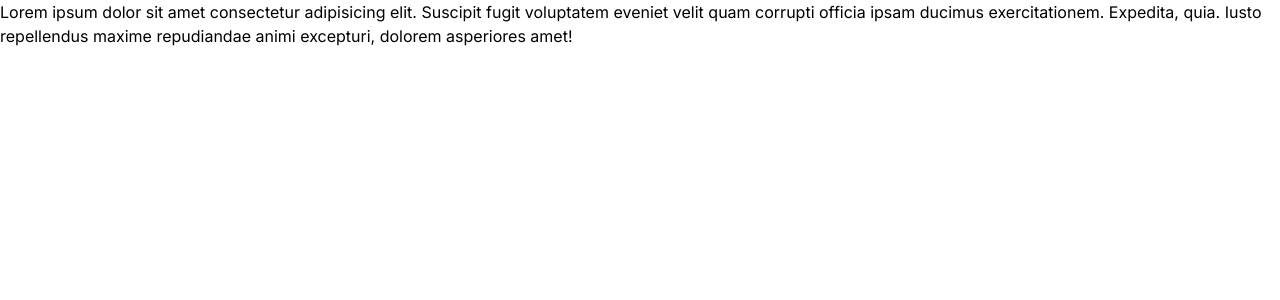
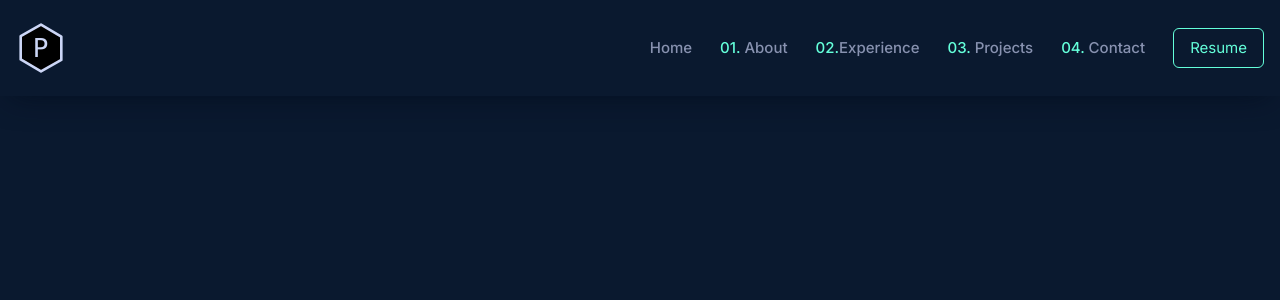
Before and after one commit to Euphoria99/portfolio-next, a Next.js app: page / in a window 1280 px wide. Shown: the top 300 px of the page. Built offline with nearby package versions, Linux system fonts and the light colour scheme.

Commit message:
Navbar and framer motion

```diff
--- a/app/layout.tsx
+++ b/app/layout.tsx
@@ -6,8 +6,8 @@ import { Head } from 'next/document'
 const inter = Inter({ subsets: ['latin'] })
 
 export const metadata: Metadata = {
-  title: 'Create Next App',
-  description: 'Generated by create next app',
+  title: 'Pavan Bhat',
+  description: 'Next.js portfolio by Pavan',
 }
 
 export default function RootLayout({
--- a/app/page.tsx
+++ b/app/page.tsx
@@ -1,9 +1,13 @@
 import Image from 'next/image'
+
+//
+import Navbar from '@/components/main/Navbar';
+
 
 export default function Home() {
   return (
-    <main>
-      <div>Lorem ipsum dolor sit amet consectetur adipisicing elit. Suscipit fugit voluptatem eveniet velit quam corrupti officia ipsam ducimus exercitationem. Expedita, quia. Iusto repellendus maxime repudiandae animi excepturi, dolorem asperiores amet!</div>
+    <main className="w-full h-screen font-bodyFont bg-bodyColor text-textLight overflow-x-hidden overflow-y-scroll">
+      <Navbar />
     </main>
   )
 }
--- /dev/null
+++ b/components/main/Navbar.tsx
@@ -0,0 +1,77 @@
+'use client';
+import React from "react";
+import IconLogo from "../sub-components/icon";
+import Link from "next/link";
+import { motion } from 'framer-motion'
+
+
+const Navbar = () => {
+  return (
+    <div className="w-full shadow-navbarShadow h-20 lg:h-[12vh] sticky top-0 z-50 bg-bodyColor px-4">
+      <div className="max-w-container h-full mx-auto py-1 font-titleFont flex items-center justify-between">
+        <motion.div initial={{ opacity: 0 }} animate={{ opacity: 1 }} transition={{ duration: 0.5 }}>
+          <IconLogo />
+        </motion.div>
+        <div className="hidden mdl:inline-flex items-center gap-7">
+          <ul className="flex text-[15px] gap-7">
+            <Link
+              href="#home"
+              className="flex items-center gap-1 font-medium  text-textDark hover:text-textColor cursor-pointer duration-300 nav-link">
+              <motion.li initial={{ y: -10, opacity: 0 }} animate={{ y: 0, opacity: 1 }} transition={{ duration: 0.1 }}>Home</motion.li>
+            </Link>
+            {/*-About-*/}
+            <Link
+              href="#about"
+              className="flex items-center gap-1 font-medium  text-textDark hover:text-textColor cursor-pointer duration-300 nav-link">
+              <motion.li initial={{ y: -10, opacity: 0 }} animate={{ y: 0, opacity: 1 }} transition={{ duration: 0.1, delay: 0.1 }}>
+                <span className="text-textColor">01.</span> About
+              </motion.li>
+            </Link>
+            {/*-Experience-*/}
+            <Link
+              href="#experience"
+              className="flex items-center gap-1 font-medium  text-textDark hover:text-textColor cursor-pointer duration-300 nav-link">
+              <motion.li initial={{ y: -10, opacity: 0 }} animate={{ y: 0, opacity: 1 }} transition={{ duration: 0.1, delay: 0.1 }}>
+              <span className="text-textColor">02.</span>Experience
+              </motion.li>
+            </Link>
+            {/*-Project-*/}
+            <Link
+              href="#projects"
+              className="flex items-center gap-1 font-medium  text-textDark hover:text-textColor cursor-pointer duration-300 nav-link">
+              <motion.li initial={{ y: -10, opacity: 0 }} animate={{ y: 0, opacity: 1 }} transition={{ duration: 0.1, delay: 0.1 }}>
+              <span className="text-textColor">03.</span> Projects
+              </motion.li>
+            </Link>
+            {/*-Contact-*/}
+            <Link
+              href="#contact"
+              className="flex items-center gap-1 font-medium  text-textDark hover:text-textColor cursor-pointer duration-300 nav-link">
+              <motion.li initial={{ y: -10, opacity: 0 }} animate={{ y: 0, opacity: 1 }} transition={{ duration: 0.1, delay: 0.1 }}>
+              <span className="text-textColor">04.</span> Contact
+              </motion.li>
+            </Link>
+          </ul>
+          {/*-Resume button-*/}
+          <a href="/assets/resume.pdf" target="_blank">
+          <motion.button
+          initial={{opacity: 0 }}
+          animate={{opacity: 1 }}
+          transition={{delay: 0.5 }}
+          className="px-4 py-2 rounded-md text-textColor text-[15px] border border-textColor hover:bg-bodyColor duration-300"
+          >Resume
+          </motion.button>
+          </a>
+        </div>
+        {/*menu icon */}
+        <div className="w-6 h-5 flex flex-col justify-between items-center mdl:hidden text-4xl text-textColor cursor-pointer overflow-hidden group">
+            <span className="w-full h-[2px] bg-textColor inline-flex transform group-hover:translate-x-2 transition-all ease-in-out duration-300"></span>
+            <span className="w-full h-[2px] bg-textColor inline-flex transform translate-x-3 group-hover:translate-x-0 transition-all ease-in-out duration-300"></span>
+            <span className="w-full h-[2px] bg-textColor inline-flex transform group-hover:translate-x-3 transition-all ease-in-out duration-300"></span>
+        </div>
+      </div>
+    </div>
+  );
+};
+
+export default Navbar;
--- /dev/null
+++ b/components/sub-components/icon.tsx
@@ -0,0 +1,25 @@
+import React from 'react';
+
+const IconLogo = () => (
+  <svg id="logo" xmlns="http://www.w3.org/2000/svg" role="img" viewBox="0 0 84 96" height="50"
+  width="50">
+    <title>Logo</title>
+    <g transform="translate(-8.000000, -2.000000)">
+      <g transform="translate(11.000000, 5.000000)">
+        <polygon
+          id="Shape"
+          stroke="currentColor"
+          strokeWidth="5"
+          strokeLinecap="round"
+          strokeLinejoin="round"
+          points="39 0 0 22 0 67 39 90 78 68 78 23"
+        />
+      </g>
+    </g>
+    <text x="26" y="65" fill="currentColor" fontSize="50px" fontFamily="Consolas">
+      P
+    </text>
+  </svg>
+);
+
+export default IconLogo;
--- /dev/null
+++ b/public/assets/index.ts
@@ -0,0 +1,3 @@
+import gojo from "./gojo.png"
+
+export { gojo};
```
Also changed, not shown: package.json (+6 -5 lines), public/assets/gojo.png (added), 1 other file (tests, documents, lock files or other folders).
